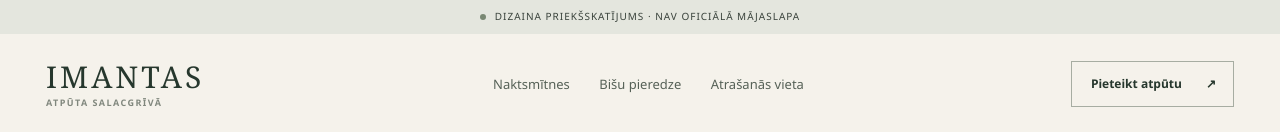
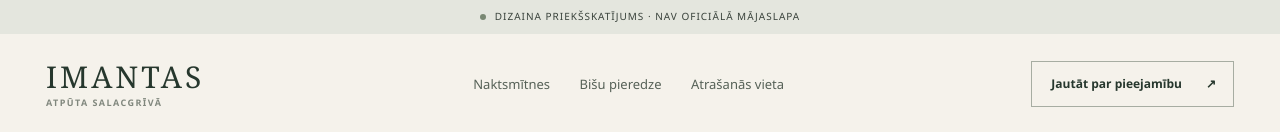
Before and after one commit to davisl24/Imantasatputas, a Next.js app: page / in a window 1280 px wide. Shown: the top 132 px of the page. Built offline with nearby package versions, Linux system fonts and the light colour scheme; grey boxes are pictures that could not be loaded.

Commit message:
fix(imantas): align booking CTA and capacity limits with approved demo blueprint

```diff
--- a/app/page.tsx
+++ b/app/page.tsx
@@ -81,7 +81,7 @@ export default function ImantasDemo() {
             <a href="#pieredze">Bišu pieredze</a>
             <a href="#vieta">Atrašanās vieta</a>
           </nav>
-          <a href="#pieprasijums" className={styles.navCta}>Pieteikt atpūtu <Arrow diagonal /></a>
+          <a href="#pieprasijums" className={styles.navCta}>Jautāt par pieejamību <Arrow diagonal /></a>
           <button type="button" className={styles.mobileMenuToggle} onClick={() => setMenuOpen(!menuOpen)} aria-label={menuOpen ? "Aizvērt izvēlni" : "Atvērt izvēlni"} aria-expanded={menuOpen}>
             <span /> <span />
           </button>
@@ -91,7 +91,7 @@ export default function ImantasDemo() {
             <a href="#naktsmitnes" onClick={() => setMenuOpen(false)}>Naktsmītnes</a>
             <a href="#pieredze" onClick={() => setMenuOpen(false)}>Bišu pieredze</a>
             <a href="#vieta" onClick={() => setMenuOpen(false)}>Atrašanās vieta</a>
-            <a href="#pieprasijums" onClick={() => setMenuOpen(false)}>Pieteikt atpūtu <Arrow /></a>
+            <a href="#pieprasijums" onClick={() => setMenuOpen(false)}>Jautāt par pieejamību <Arrow /></a>
           </nav>
         )}
       </div>
@@ -161,7 +161,7 @@ export default function ImantasDemo() {
       <section className={styles.request} id="pieprasijums" aria-labelledby="request-title">
         <div className={styles.requestShell}>
           <div className={styles.requestIntro}>
-              <h2 id="request-title">Noskaidrojiet pieejamību</h2>
+            <h2 id="request-title">Noskaidrojiet pieejamību</h2>
             <p>Izvēlieties atpūtas veidu un datumus. Atvērsies sagatavots e-pasts saimniekiem.</p>
             <div className={styles.requestContact}><a href="tel:+37129435752">+371 29 435 752 <Arrow diagonal /></a><span>Vēlaties sazināties uzreiz? Piezvaniet.</span></div>
           </div>
@@ -175,9 +175,9 @@ export default function ImantasDemo() {
               <div className={styles.formPair}>
                 <div><label htmlFor="arrive">{stay === "Bišu pieredze" ? "Apmeklējuma datums" : "Ierašanās"}</label><input id="arrive" type="date" required value={arrival} onChange={(e) => setArrival(e.target.value)} /></div>
                 {stay !== "Bišu pieredze" && <div><label htmlFor="leave">Izbraukšana</label><input id="leave" type="date" required min={arrival || undefined} value={departure} onChange={(e) => setDeparture(e.target.value)} /></div>}
-                {stay === "Bišu pieredze" && <div><label htmlFor="guests">Viesu skaits</label><input id="guests" type="number" min="1" max="5" required value={guests} onChange={(e) => setGuests(e.target.value)} /></div>}
+                {stay === "Bišu pieredze" && <div><label htmlFor="guests">Viesu skaits</label><input id="guests" type="number" min="1" required value={guests} onChange={(e) => setGuests(e.target.value)} /></div>}
               </div>
-              {stay !== "Bišu pieredze" && <div className={styles.formSingle}><label htmlFor="guests">Viesu skaits</label><input id="guests" type="number" min="1" max={stay === "Pirtsmāja" ? "6" : "15"} required value={guests} onChange={(e) => setGuests(e.target.value)} /></div>}
+              {stay !== "Bišu pieredze" && <div className={styles.formSingle}><label htmlFor="guests">Viesu skaits</label><input id="guests" type="number" min="1" max={stay === "Pirtsmāja" ? "6" : undefined} required value={guests} onChange={(e) => setGuests(e.target.value)} /></div>}
               <div className={styles.formPair}>
                 <div><label htmlFor="name">Jūsu vārds</label><input id="name" type="text" autoComplete="name" placeholder="Vārds" required value={name} onChange={(e) => setName(e.target.value)} /></div>
                 <div><label htmlFor="email">E-pasts atbildei</label><input id="email" type="email" autoComplete="email" placeholder="epasts@piemers.lv" required value={email} onChange={(e) => setEmail(e.target.value)} /></div>
```
Also changed, not shown: 1 other file (tests, documents, lock files or other folders).
